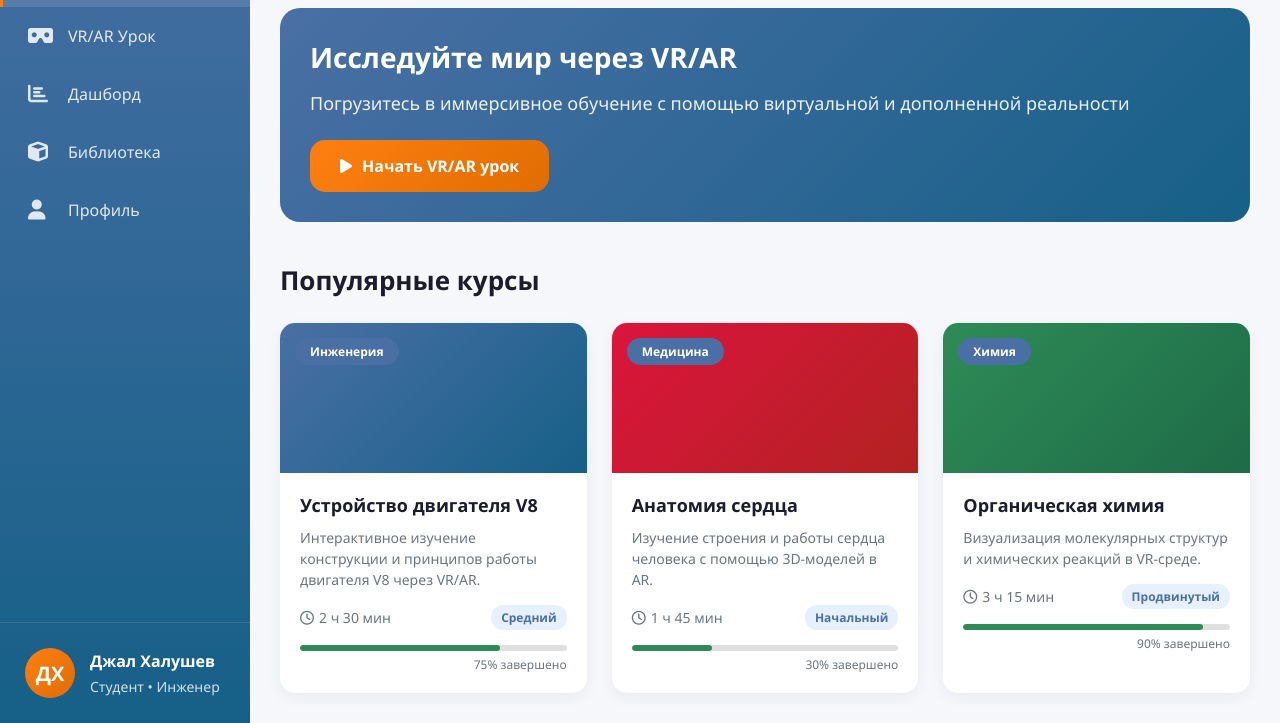
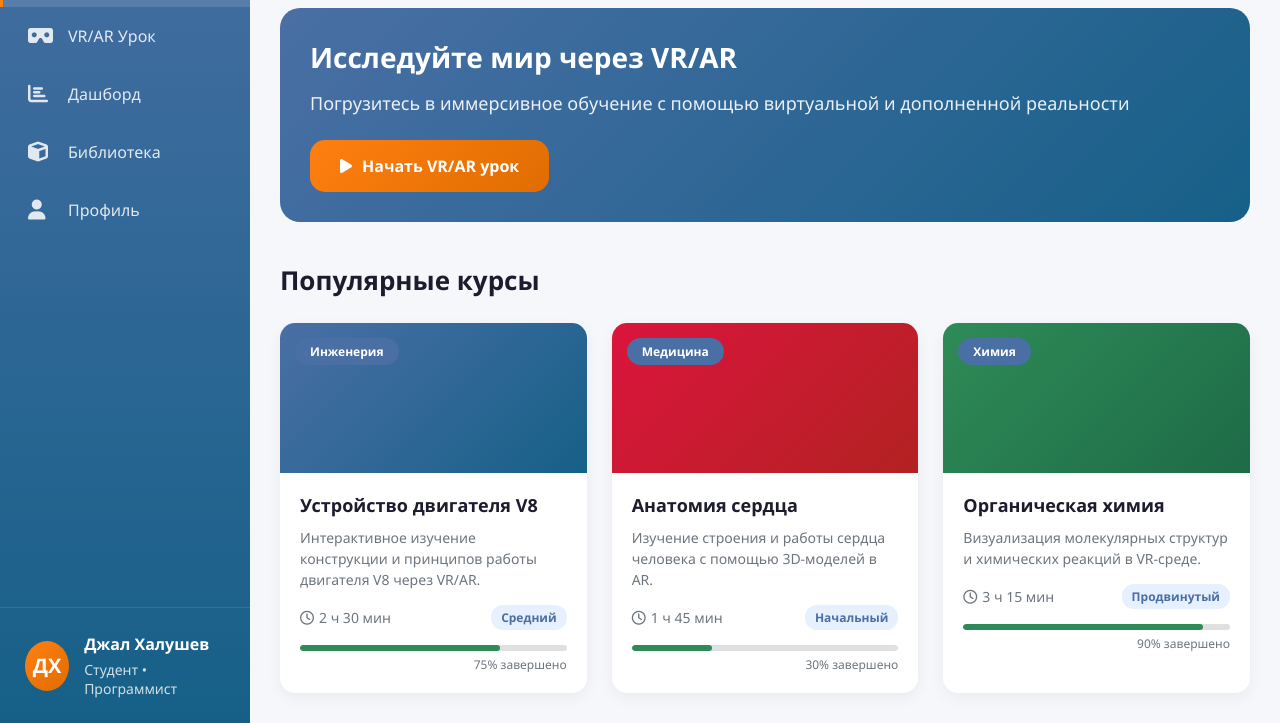
Before and after one commit to Kohaw/static_syte, a plain HTML site: page index.html in a window 1280 px wide. Shown: the part 175-898 px from the top of the page. Drawn offline with Linux system fonts and the light colour scheme.

Commit message:
Update index.html

```diff
--- a/index.html
+++ b/index.html
@@ -1358,7 +1358,7 @@
                 <div class="avatar">ДХ</div>
                 <div class="user-info">
                     <h4>Джал Халушев</h4>
-                    <p>Студент • Инженер</p>
+                    <p>Студент • Программист</p>
                 </div>
             </div>
         </div>
```
